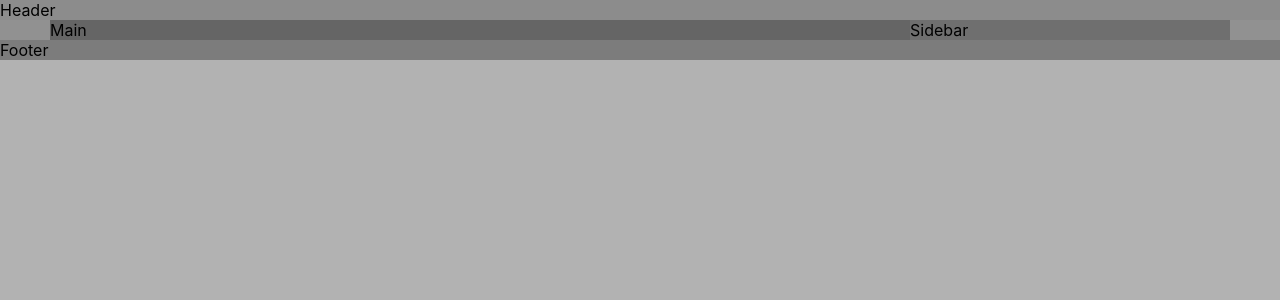
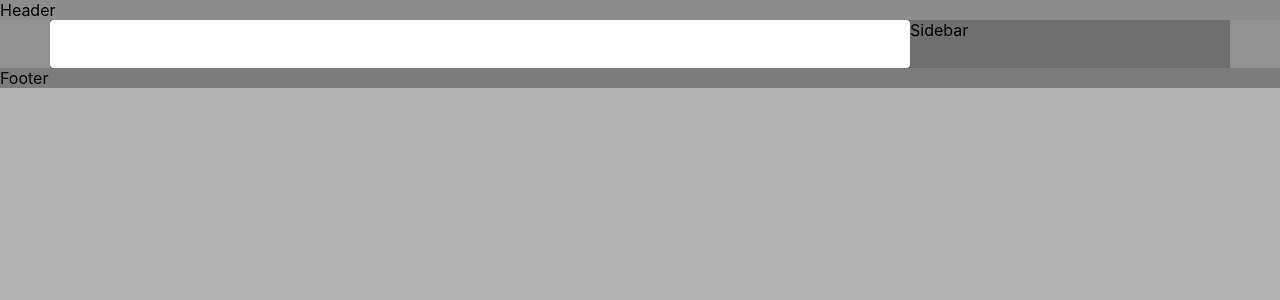
Before and after one commit to milsinery/bob, a React (Create React App) app: page / in a window 1280 px wide. Shown: the top 300 px of the page. Built offline with nearby package versions, Linux system fonts and the light colour scheme.

Commit message:
add base structure card

```diff
--- a/src/App.css
+++ b/src/App.css
@@ -1,23 +1,31 @@
-.Card {
-  box-sizing: border-box;
-  min-height: 200px;
-  min-width: 304px;
-  max-width: 400px;
-  border-radius: 8px;
-  box-shadow: 0 1px 2px rgba(0, 0, 0, 0.2), 0 4px 12px rgba(0, 0, 0, 0.1);
-  background-color: var(--color-snow);
-  padding: 16px;
+.Wrapper {
+  display: flex;
+  flex-direction: column;
+  background-color: rgba(70, 70, 70, 0.3);
 }
 
-h2,
-p {
-  color: #333;
+.Content {
+  display: flex;
+  justify-content: center;
 }
 
-.Title {
-
+.Header {
+  background-color: rgba(131, 131, 131, 0.3);
 }
 
-.Description {
+.Main {
+  width: 100%;
+  display: flex;
+  flex-direction: column;
+  max-width: 860px;
+  background-color: rgba(0,0,0, .3);
+}
 
+.Sidebar {
+  width: 320px;
+  background-color: rgba(36, 36, 36, 0.3);
 }
+
+.Footer {
+  background-color: rgba(77, 77, 77, 0.3);
+}
--- a/src/App.js
+++ b/src/App.js
@@ -1,6 +1,7 @@
 import React from 'react';
 import './App.css';
 import './index.css';
+import './Card';
 
 class App extends React.Component {
 
@@ -13,8 +14,7 @@ class App extends React.Component {
         <div className="Content">
 
           <div className="Main">
-            Main
-            {this.props.left}
+            <div className="Card"></div>
           </div>
 
           <div className="Sidebar">
--- a/src/Card.css
+++ b/src/Card.css
@@ -0,0 +1,16 @@
+.Card {
+    background: #fff;
+    border-radius: 4px;
+    min-height: 48px;
+    min-width: 320px;
+    margin-bottom: 8px;
+}
+
+.Card:last-child {
+    margin-bottom: 0;
+}
+
+h2 {
+    color: aqua;
+    font-weight: 500;
+}
--- a/src/Card.js
+++ b/src/Card.js
@@ -0,0 +1,17 @@
+import React from 'react';
+import './card.css';
+
+class Card extends React.Component {
+
+    render() {
+        return(
+            <div className="Pad">
+                <div class="Tilte">
+                    <h2>{this.props.title}</h2>
+                </div>
+            </div>
+        );
+    }
+}
+
+Card.defaultProps = {title: "Title"};
--- a/src/index.css
+++ b/src/index.css
@@ -22,35 +22,3 @@ body {
   -webkit-font-smoothing: antialiased;
   -moz-osx-font-smoothing: grayscale;
 }
-
-.Wrapper {
-  display: flex;
-  flex-direction: column;
-  background-color: rgba(70, 70, 70, 0.3);
-}
-
-.Content {
-  display: flex;
-  justify-content: center;
-}
-
-.Header {
-  background-color: rgba(131, 131, 131, 0.3);
-}
-
-.Main {
-  width: 100%;
-  display: flex;
-  flex-direction: column;
-  max-width: 860px;
-  background-color: rgba(0,0,0, .3);
-}
-
-.Sidebar {
-  width: 320px;
-  background-color: rgba(36, 36, 36, 0.3);
-}
-
-.Footer {
-  background-color: rgba(77, 77, 77, 0.3);
-}
```
